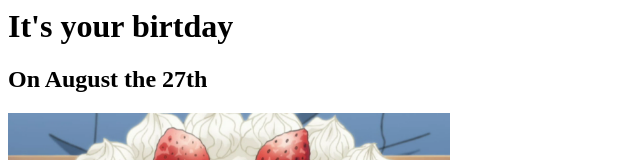
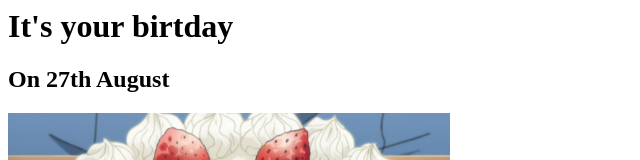
Before and after one commit to YBSciencedev/happybirthdaycard, a plain HTML site: page index.html in a window 1280 px wide. Shown: the top 160 px of the page, without its empty margins (0-640 px from the left). Drawn offline with Linux system fonts and the light colour scheme.

Commit message:
index.html

```diff
--- a/index.html
+++ b/index.html
@@ -1,6 +1,6 @@
 <h1>It's your birtday</h1>
 
-    <h2>On August the 27th</h2>
+    <h2>On 27th August</h2>
     <img src="./Anime-Happy-Birthday-Cake-1.png" height="350" alt="japanese strawberry birthday cake" />
 
         <h3>What to expect:</h3>
```
